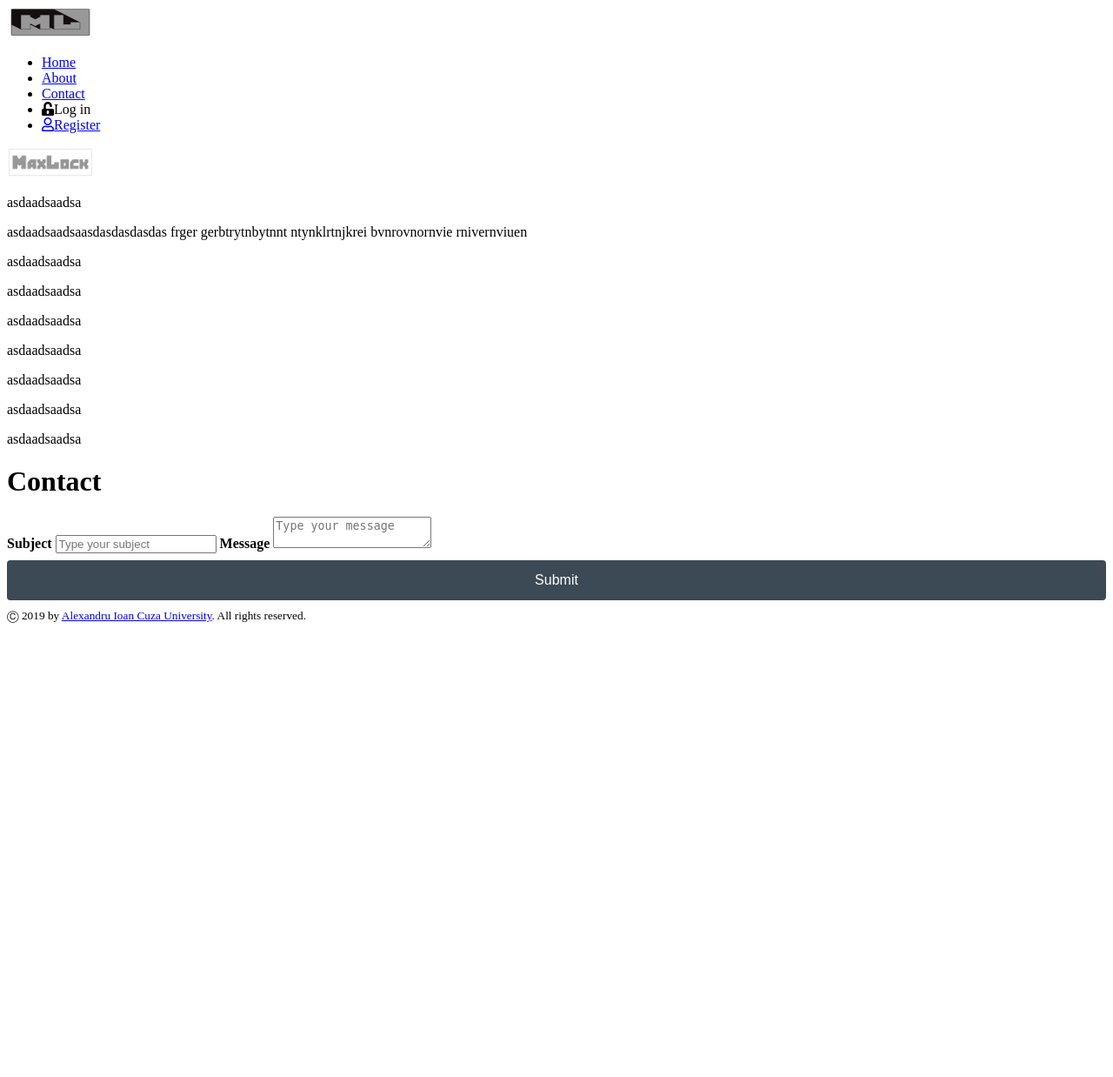
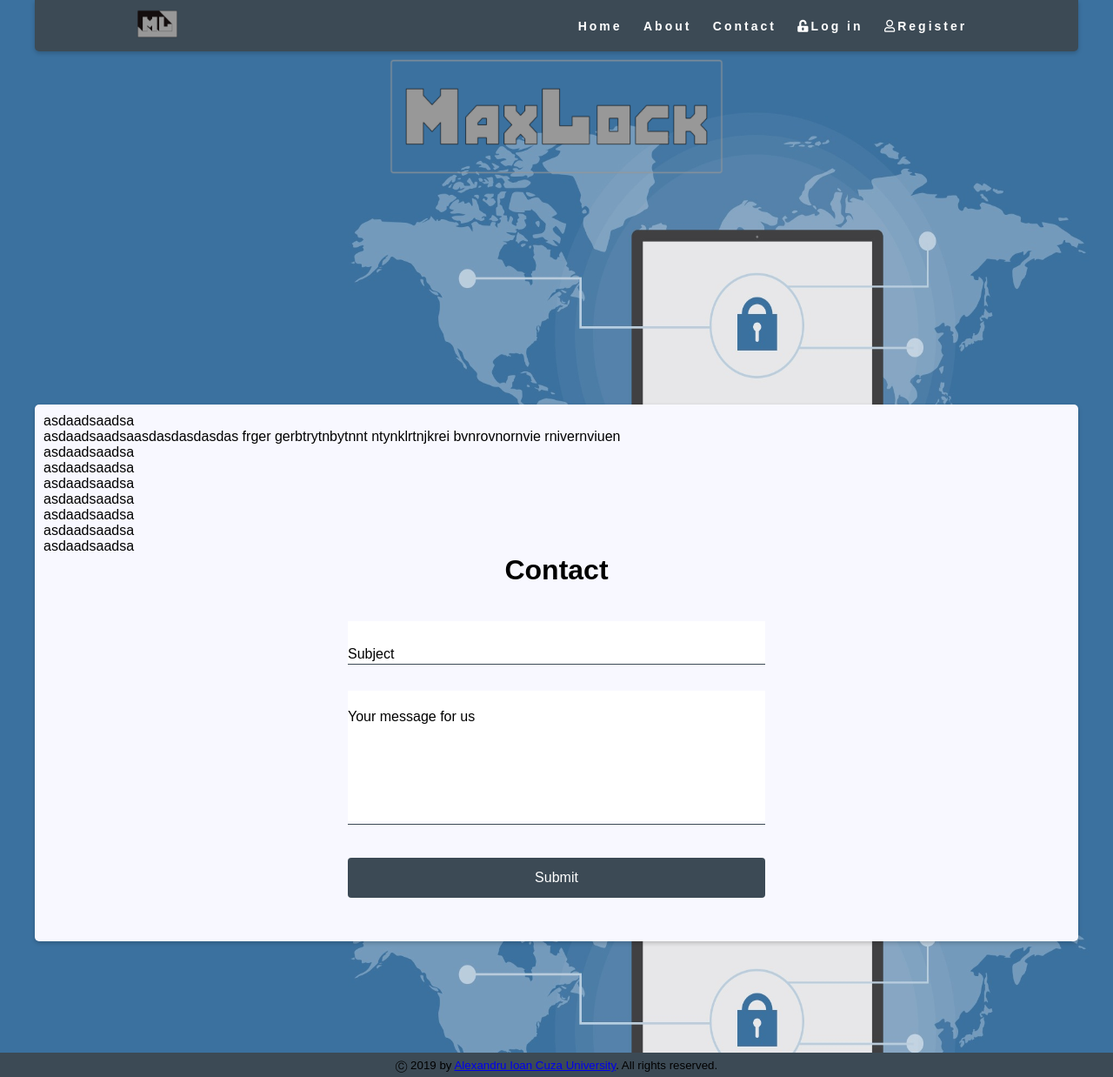
Before and after one commit to elupoae/ProiectTW, a PHP site: page / in a window 1280 px wide. Shown: the whole page at 87% size. Before the commit the page ends 716 px from the top, so only its background shows below. Run offline with PHP 8.4, Linux system fonts and the light colour scheme.

Commit message:
din master final index.html

```diff
--- a/index.html
+++ b/index.html
@@ -36,21 +36,9 @@
     </nav>
 </header>
 
-
-<!--<header id="header">-->
-<!--<nav class="main-nav" id="nav-scroll">-->
-<!--<a href="index.html" class="logo"><img src="image/Text.png" alt="logo-MaxLock"></a>-->
-<!--<div class="nav-elements">-->
-<!--<a href="#">Home</a>-->
-<!--<a href="#about">About</a>-->
-<!--<a href="#contact">Contact</a>-->
-<!--<a onclick="document.getElementById('login').style.display='block'" style='width: auto; cursor: pointer'>-->
-<!--<i class="fas fa-unlock-alt"></i> Log in</a>-->
-<!--<a href="register.html"><i class="far fa-user"></i> Register</a>-->
-<!--</div>-->
-<!--</nav>-->
-<!--</header>-->
-
+<div class="large-logo">
+    <img src="image/Text.png" alt="logo-image">
+</div>
 
 <div class="main">
 
@@ -87,9 +75,6 @@
         </form>
     </div>
 
-    <div class="large-logo">
-        <img src="image/Text.png">
-    </div>
 
     <div class="content">
         <p>asdaadsaadsa</p>
@@ -102,12 +87,21 @@
         <p>asdaadsaadsa</p>
         <p>asdaadsaadsa</p>
 
-        <div class="contact">
+        <div class="contact" id="Contact">
             <h1 class="title"><b>Contact</b></h1>
-            <label><b>Subject</b></label>
-            <input type="text" placeholder="Type your subject" name="subject" required>
-            <label><b>Message</b></label>
-            <textarea class="input-message" placeholder="Type your message" name="message" required></textarea>
+            <div class="form">
+                <input class="input-subject" type="text" name="subject" placeholder="" autocomplete="off" required />
+                <label class="label">
+                    <span class="content-subject">Subject</span>
+                </label>
+            </div>
+
+            <div class="form">
+                <textarea class="input-message" placeholder="" name="message" required></textarea>
+                <label class="label">
+                    <span class="content-message">Your message for us</span>
+                </label>
+            </div>
             <button type="submit">Submit</button>
         </div>
     </div>
@@ -121,6 +115,7 @@
         </small>
     </div>
 </footer>
+<script src="javascript"></script>
 <script src="javascript/navbar.js"></script>
 <script src="javascript/login-box.js"></script>
 </body>
--- /dev/null
+++ b/nav-bar.css
@@ -0,0 +1,320 @@
+* {
+    box-sizing: border-box;
+    margin: 0;
+    padding: 0;
+}
+*:focus {
+    outline: none;
+}
+
+
+html {
+    scroll-behavior: smooth;
+}
+
+body {
+    background: url("image/headerBackground.jpg") no-repeat center center fixed, #3b719f;
+    background-size: cover;
+
+    font-family: 'Poppins', sans-serif;
+}
+
+nav {
+    position: sticky;
+    display: flex;
+    justify-content: space-around;
+    align-items: center;
+    background: #3c4a55;
+    max-width: 1200px;
+    border-bottom-left-radius: 5px;
+    border-bottom-right-radius: 5px;
+    margin: auto;
+    padding: 10px;
+    box-shadow: 0 2px 5px rgba(0, 0, 0, 0.2);
+}
+
+nav .logo {
+    max-width: 50px;
+    max-height: 35px;
+}
+
+.nav-elements {
+    display: flex;
+    justify-content: space-around;
+    width: 40%;
+    margin-left: 20%;
+}
+
+.nav-elements li {
+    list-style: none;
+}
+
+.nav-elements a {
+    color: #fff;
+    text-decoration: none;
+    letter-spacing: 3px;
+    font-weight: bold;
+    font-size: 14px;
+
+    position: relative;
+}
+
+.nav-elements a:hover {
+    color: #0F9D58;
+}
+
+.nav-elements a::before {
+    content: '';
+    display: block;
+    height: 3px;
+    background-color: #0F9D58;
+    box-shadow: 0 1px 2px rgba(0, 0, 0, 0.2);
+
+    position: absolute;
+    top: 20px;
+    width: 0;
+
+    transition: all ease-in-out 500ms;
+}
+
+.nav-elements a:hover::before {
+    width: 100%;
+}
+
+
+.nav-close {
+    display: none;
+    cursor: pointer;
+}
+
+.nav-close div {
+    width: 25px;
+    height: 3px;
+    background-color: #222;
+    margin: 5px;
+    transition: 0.3s;
+}
+
+@media screen and (max-width: 1000px) {
+    .nav-elements {
+        width: 55%;
+    }
+}
+
+@media screen and (max-width: 700px) {
+    body {
+        overflow-x: hidden;
+    }
+
+    .nav-elements {
+        position: absolute;
+        right: 0;
+        width: 40%;
+        height: 190px;
+        top: 73px;
+        background-color: #3c4a55;
+
+        display: flex;
+        flex-direction: column;
+        align-items: center;
+        transform: translateX(100%);
+        transition: transform 0.5s ease-in;
+    }
+
+    .nav-elements li {
+        opacity: 0;
+    }
+
+    .nav-close {
+        display: block;
+    }
+}
+
+.nav-active {
+    transform: translateX(0%);
+}
+
+@keyframes navFade {
+    from {
+        opacity: 0;
+        transform: translateX(100%);
+    }
+    to {
+        opacity: 1;
+        transform: translateX(0%);
+    }
+}
+
+.nav-X .line-1 {
+    transform: rotate(-45deg) translate(-5px, 6px);
+}
+
+.nav-X .line-2 {
+    opacity: 0;
+}
+
+.nav-X .line-3 {
+    transform: rotate(45deg) translate(-5px, -6px);
+}
+
+#footer {
+    background: #3c4a55;
+    padding: 5px 5px;
+}
+
+.container-footer {
+    text-align: center;
+    width: 100%;
+}
+
+.content {
+    flex-wrap: wrap;
+    flex-basis: auto;
+    align-items: center;
+    background: ghostwhite;
+    max-width: 1200px;
+    border-radius: 5px;
+    margin: 20% auto 10% auto;
+    padding: 10px;
+    box-shadow: 0 2px 5px rgba(0, 0, 0, 0.2);
+}
+
+.main .title {
+    text-align: center;
+}
+
+/*--------- Contact ----------*/
+
+.main .contact {
+    align-self: center;
+    margin: auto;
+    max-width: 500px;
+    padding: 0 10px 0 10px;
+}
+
+.main h1 {
+    margin-bottom: 40px;
+}
+
+
+.contact .form{
+    position: relative;
+    margin-bottom: 30px;
+    overflow: hidden;
+
+}
+
+.contact .form .input-subject {
+    border: none;
+    outline: none;
+    height: 50px;
+    width: 100%;
+    font-size: 16px;
+    padding-top: 20px;
+}
+
+.contact .form .input-message {
+    border: none;
+    outline: none;
+    height: 150px;
+    width: 100%;
+    font-size: 16px;
+    padding-top: 25px;
+    resize: none;
+
+}
+
+.contact .form label {
+    position: absolute;
+    bottom: 0;
+    left: 0;
+    width: 100%;
+    height: 100%;
+    pointer-events: none;
+    border-bottom: 1px solid #3c4a55;
+    font-size: 16px
+}
+
+
+.contact .form label::after {
+    content: "";
+    position: absolute;
+    left: 0;
+    bottom: -2px;
+    height: 100%;
+    width: 100%;
+    border-bottom: 3px solid #0F9D58;
+    transform: translateX(-100%);
+    transition: transform 500ms ease;
+}
+
+.contact .content-subject {
+    position: absolute;
+    bottom: 2px;
+    left: 0;
+    transition: all 500ms ease
+}
+
+.contact .content-message {
+    position: absolute;
+    height: 130px;
+    bottom: 2px;
+    left: 0;
+    transition: all 500ms ease
+}
+
+.form .input-message:focus + .label .content-message,
+.form .input-message:valid + .label .content-message{
+    transform: translateY(-100%);
+    height: 74px;
+    font-size: 14px;
+    color: #0F9D58;
+}
+
+.form .input-message:focus + .label::after,
+.form .input-message:valid + .label::after {
+    transform: translateX(0%);
+}
+
+.form input:focus + .label .content-subject,
+.form input:valid + .label .content-subject{
+    transform: translateY(-100%);
+    height: 23px;
+    font-size: 14px;
+    color: #0F9D58;
+}
+
+.form input:focus + .label::after,
+.form input:valid + .label::after {
+    transform: translateX(0%);
+}
+
+button {
+    background-color: #3c4a55;
+    color: white;
+    padding: 14px 20px;
+    margin: 8px 0 40px;
+    border: none;
+    cursor: pointer;
+    width: 100%;
+    border-radius: 4px;
+    font-size: 16px;
+}
+
+button:hover {
+    opacity: 0.8;
+    box-shadow: 0 3px 5px rgba(0, 0, 0, 0.4);
+}
+
+
+.large-logo{
+    background: none;
+
+    display: flex;
+    justify-content: center;
+}
+
+.large-logo img {
+    height: 150px;
+    width: 400px;
+}
```
Also changed, not shown: register.css (+2 -24 lines), register.html (+4 -4 lines).
